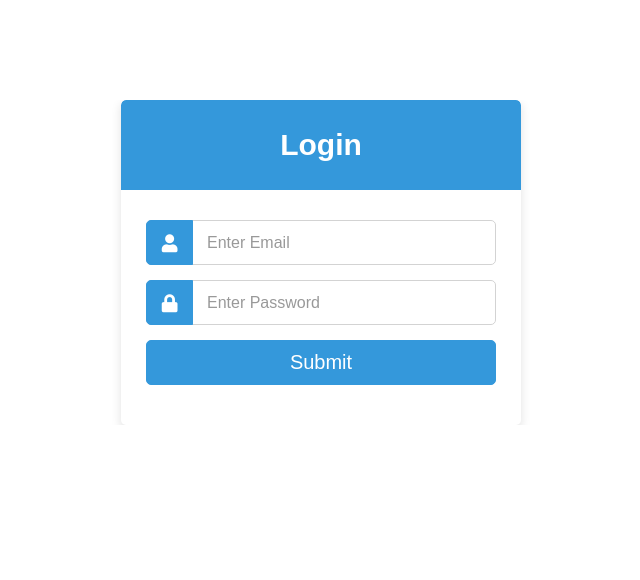
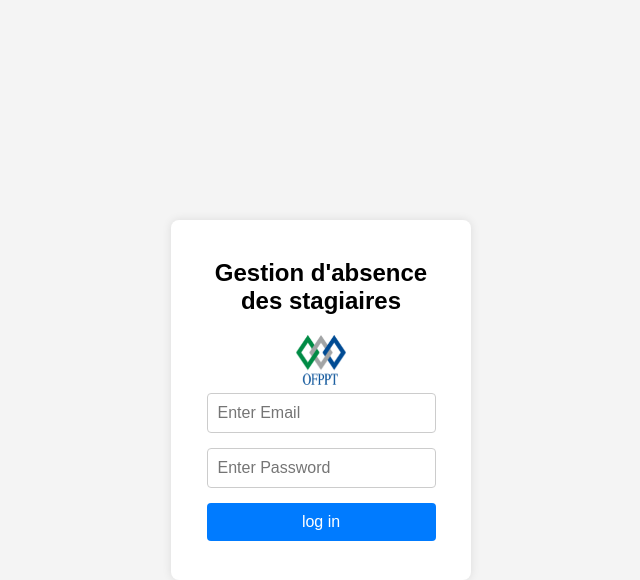
Before and after one commit to fatima-khouchane/fatima-khouchane-gerer_absence_version3, a React (Create React App) app in the folder client/: page / in a window 1280 px wide. Shown: the top 580 px of the page, without its empty margins (319-959 px from the left). Built offline with nearby package versions, Linux system fonts and the light colour scheme.

Commit message:
create view of suivi absence

```diff
--- a/client/package.json
+++ b/client/package.json
@@ -3,6 +3,9 @@
   "version": "0.1.0",
   "private": true,
   "dependencies": {
+    "@emotion/react": "^11.11.4",
+    "@emotion/styled": "^11.11.0",
+    "@mui/material": "^5.15.13",
     "@testing-library/jest-dom": "^5.17.0",
     "@testing-library/react": "^13.4.0",
     "@testing-library/user-event": "^13.5.0",
--- a/client/src/components/Login.js
+++ b/client/src/components/Login.js
@@ -2,6 +2,7 @@ import React, { useState } from "react";
 import axios from "axios";
 import { useNavigate } from "react-router-dom";
 import "../styles/styleLogin.css"; // Importation du fichier CSS
+import OFPPT_Logo from "../images/OFPPT_Logo.png";
 
 const Login = ({ updateRole }) => {
     const navigate = useNavigate();
@@ -57,47 +58,43 @@ const Login = ({ updateRole }) => {
     };
 
     return (
-    <>
+        <div className="body">
+            <div className="login-container">
                 <div className="container">
-        <div className="wrapper">
-          <div className="title">
-            <span>Login </span>
-          </div>
+                    <h2>Gestion d'absence des stagiaires</h2>
+                    <img src={OFPPT_Logo} alt="ista_logo" className="logo" />
                     <form method="POST" onSubmit={handleSubmit}>
                         {validationErrors.email && (
-              <span className="error-message">{validationErrors.email[0]}</span>
+                            <span className="error-message">
+                                {validationErrors.email[0]}
+                            </span>
                         )}
-            <div className="row">
-              <i className="fas fa-user"></i>
+
                         <input
                             type="text"
                             name="email"
                             placeholder="Enter Email"
                             onChange={handleChange}
                         />
-            </div>
+
                         {validationErrors.password && (
                             <span className="error-message">
                                 {validationErrors.password[0]}
                             </span>
                         )}
-            <div className="row">
-              <i className="fas fa-lock"></i>
+
                         <input
                             type="password"
                             name="password"
                             placeholder="Enter Password"
                             onChange={handleChange}
                         />
-            </div>
 
-            <div className="row button">
-              <input type="submit" value="Submit" />
-            </div>
+                        <button type="submit">log in </button>
                     </form>
                 </div>
             </div>
-    </>
+        </div>
     );
 };
 
--- a/client/src/components/Modifier_absence.js
+++ b/client/src/components/Modifier_absence.js
@@ -230,7 +230,7 @@ const Modifier_absence = () => {
                                             navigate("/");
                                         }}
                                     >
-                                        Logout
+                                        Déconnexion
                                     </button>
                                 </span>
                             </div>
@@ -293,10 +293,8 @@ const Modifier_absence = () => {
 
                     <div className="page-content">
                         {selectedFiliere && selectedGroupe && selectedDate && (
-
                             <React.Fragment>
-                                    {absencesExist ? (
-
+                                {absencesExist ? (
                                     <div className="records table-responsive">
                                         <div className="record-header">
                                             <div className="browse">
@@ -482,8 +480,6 @@ const Modifier_absence = () => {
                                     Modifier absence
                                 </button>
                             </React.Fragment>
-
-
                         )}
                     </div>
                 </main>
--- a/client/src/components/Statistique.js
+++ b/client/src/components/Statistique.js
@@ -74,7 +74,7 @@ const Statistique = () => {
                                             navigate("/");
                                         }}
                                     >
-                    Logout
+                                        Déconnexion
                                     </button>
                                 </span>
                             </div>
@@ -116,7 +116,9 @@ const Statistique = () => {
                                     <span className="las la-shopping-cart"></span>
                                 </div>
                                 <div className="card-progress">
-                  <small>somme des stagiaire exlusion définitive</small>
+                                    <small>
+                                        somme des stagiaire exlusion définitive
+                                    </small>
                                 </div>
                             </div>
 
@@ -126,7 +128,9 @@ const Statistique = () => {
                                     <span className="las la-envelope"></span>
                                 </div>
                                 <div className="card-progress">
-                  <small>somme des stagiaire qui'on pas d'absence</small>
+                                    <small>
+                                        somme des stagiaire qui'on pas d'absence
+                                    </small>
                                 </div>
                             </div>
                         </div>
--- a/client/src/components/Surveillance.js
+++ b/client/src/components/Surveillance.js
@@ -233,7 +233,7 @@ const Surveillance = () => {
                                             navigate("/");
                                         }}
                                     >
-                                        Logout
+                                        Déconnexion
                                     </button>
                                 </span>
                             </div>
@@ -299,7 +299,12 @@ const Surveillance = () => {
                             selectedGroupe &&
                             selectedDate &&
                             (absencesExist ? (
-                                <p style={{ textAlign: "center",color:"red" }}>
+                                <p
+                                    style={{
+                                        textAlign: "center",
+                                        color: "red",
+                                    }}
+                                >
                                     Absences de ce groupe et cette filière déjà
                                     saisies pour cette date.
                                 </p>
--- a/client/src/styles/styleLogin.css
+++ b/client/src/styles/styleLogin.css
@@ -1,142 +1,74 @@
-/* style de form login */
-
-@import url("https://fonts.googleapis.com/css2?family=Poppins:wght@200;300;400;500;600;700&display=swap");
-
-* {
-  margin: 0;
-  padding: 0;
-  box-sizing: border-box;
-  font-family: "Poppins", sans-serif;
+.body {
+    font-family: Arial, sans-serif;
+    background-color: #f4f4f4;
+    margin: 0;
+    padding: 0;
+    display: flex;
+    justify-content: center;
+    align-items: center;
+    height: 100vh;
+}
+.container {
+    display: flex;
+    flex-direction: column;
+    align-items: center; /* Centre les éléments horizontalement */
+    justify-content: center; /* Centre les éléments verticalement */
+    padding: 9px;
 }
 
-body {
-  overflow: hidden;
+.logo {
+    width: 100px; /* Ajustez la largeur du logo selon vos besoins */
+    height: auto; /* Garantit que la hauteur est ajustée en proportion de la largeur */
 }
 
-::selection {
-  background: rgba(
-    26,
-    145,
-    218,
-    0.3
-  );
+.login-container {
+    background-color: #fff;
+    padding: 30px;
+    border-radius: 8px;
+    box-shadow: 0 0 10px rgba(0, 0, 0, 0.1);
+    width: 300px;
+    /* margin-bottom: 10px; */
 }
-
-.container {
-  max-width: 440px;
-  padding: 0 20px;
-  margin: 100px auto;
+.logo {
+    margin-bottom: 18px;
 }
-
-.wrapper {
-  width: 100%;
-  background: #fff;
-  border-radius: 5px;
-  box-shadow: 0px 4px 10px 1px rgba(0, 0, 0, 0.1);
+.login-container h2 {
+    margin-bottom: 20px;
+    text-align: center;
 }
-
-.wrapper .title {
-  height: 90px;
-  background: #3498db;
-  border-radius: 5px 5px 0 0;
-  color: #fff;
-  font-size: 30px;
-  font-weight: 600;
-  display: flex;
-  align-items: center;
-  justify-content: center;
+h3 {
+    margin-bottom: 20px;
+    text-align: center;
 }
-
-.wrapper form {
-  padding: 30px 25px 25px 25px;
+.login-container form {
+    display: flex;
+    flex-direction: column;
 }
-
-.wrapper form .row {
-  height: 45px;
-  margin-bottom: 15px;
-  position: relative;
+.login-container form input[type="text"],
+.login-container form input[type="password"],
+.login-container form select {
+    padding: 10px;
+    margin-bottom: 15px;
+    border: 1px solid #ccc;
+    border-radius: 4px;
+    font-size: 16px;
+    outline: none;
 }
-
-.wrapper form .row input {
-  height: 100%;
-  width: 100%;
-  outline: none;
-  padding-left: 60px;
-  border-radius: 5px;
-  border: 1px solid lightgrey;
-  font-size: 16px;
-  transition: all 0.3s ease;
+.login-container form button {
+    padding: 10px 20px;
+    background-color: #007bff;
+    color: #fff;
+    border: none;
+    border-radius: 4px;
+    font-size: 16px;
+    cursor: pointer;
 }
-
-form .row input:focus {
-  border-color: #3498db;
-  box-shadow: inset 0px 0px 2px 2px rgba(52, 152, 219, 0.25);
+.login-container form button:hover {
+    background-color: #0056b3;
 }
-
-form .row input::placeholder {
-  color: #999;
+img {
+    width: 90px;
+    height: auto;
+    display: block;
+    margin: 0 auto;
 }
-
-.wrapper form .row i {
-  position: absolute;
-  width: 47px;
-  height: 100%;
-  color: #fff;
-  font-size: 18px;
-  background: #3498db;
-  border: 1px solid #3498db;
-  border-radius: 5px 0 0 5px;
-  display: flex;
-  align-items: center;
-  justify-content: center;
-}
-
-.wrapper form .pass {
-  margin: -8px 0 20px 0;
-}
-
-.wrapper form .pass a {
-  color: #3498db;
-  font-size: 17px;
-  text-decoration: none;
-}
-
-.wrapper form .pass a:hover {
-  text-decoration: underline;
-}
-
-.wrapper form .button input {
-  color: #fff;
-  font-size: 20px;
-  font-weight: 500;
-  padding-left: 0px;
-  background: #3498db;
-  border: 1px solid #3498db;
-  cursor: pointer;
-}
-
-form .button input:hover {
-  background: #2980b9;
-}
-
-.wrapper form .signup-link {
-  text-align: center;
-  margin-top: 20px;
-  font-size: 17px;
-}
-
-.wrapper form .signup-link a {
-  color: #3498db;
-  text-decoration: none;
-}
-
-form .signup-link a:hover {
-  text-decoration: underline;
-}
-
-
-.wrapper form .error-message {
-  color: red;
-  font-size: 14px;
-  margin-top: 5px;
-}
--- a/client/src/styles/styleSurveillance.css
+++ b/client/src/styles/styleSurveillance.css
@@ -540,6 +540,17 @@ table tbody tr {
     outline: none;
 }
 
+.btn_email {
+    background-color: #ee7474;
+    color: #fff;
+    border: none;
+    border-radius: 5px;
+    padding: 6px 20px;
+    font-size: 16px;
+    font-weight: bold;
+    cursor: pointer;
+}
+
 .no-scroll-image {
     max-height: none !important; /* Désactive le scroll vertical de l'image */
 }
```
Also changed, not shown: client/src/components/Suivi_absence.js (+68 -33 lines), 1 other file (tests, documents, lock files or other folders). Lines whose indentation alone changed are shown as unchanged.
